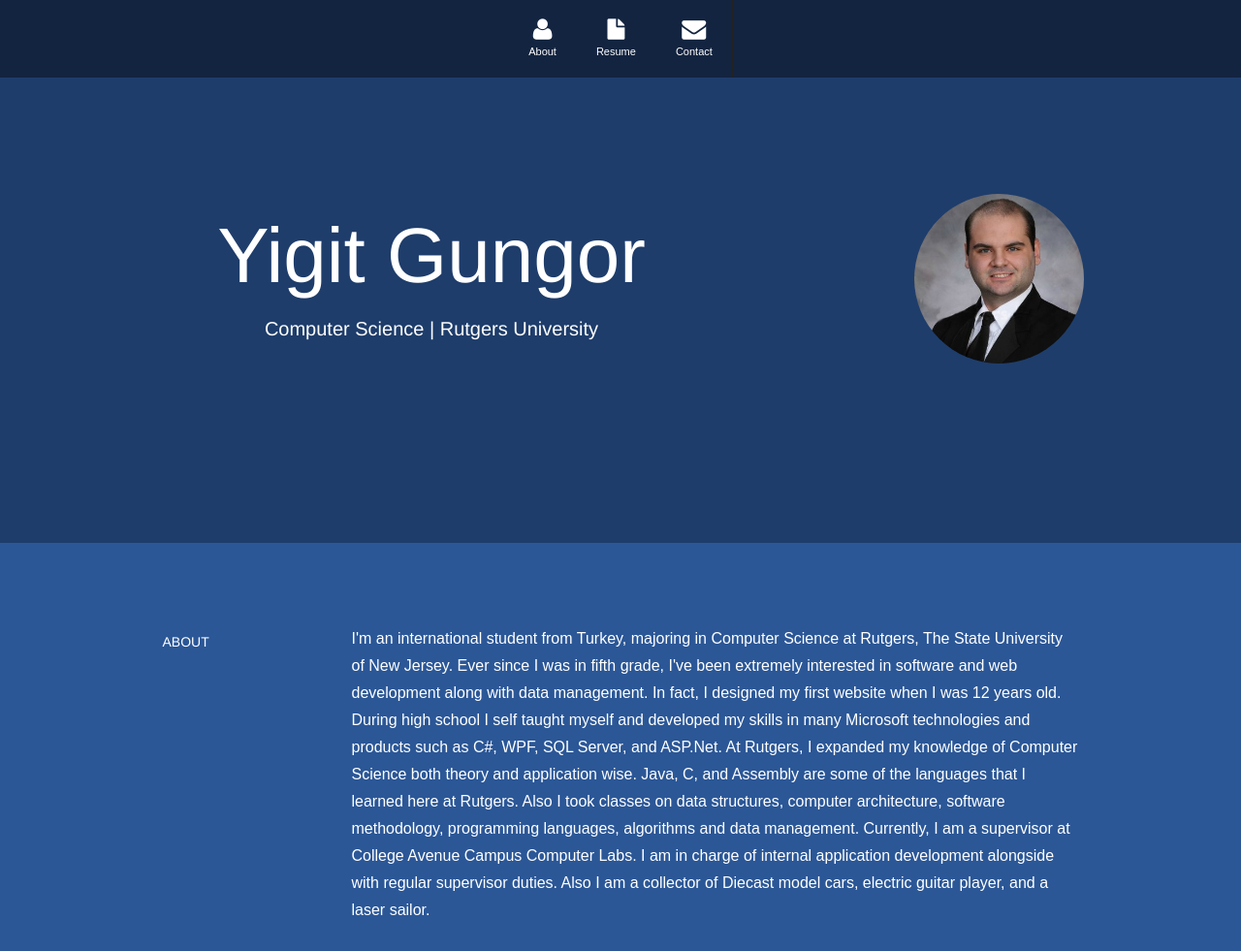
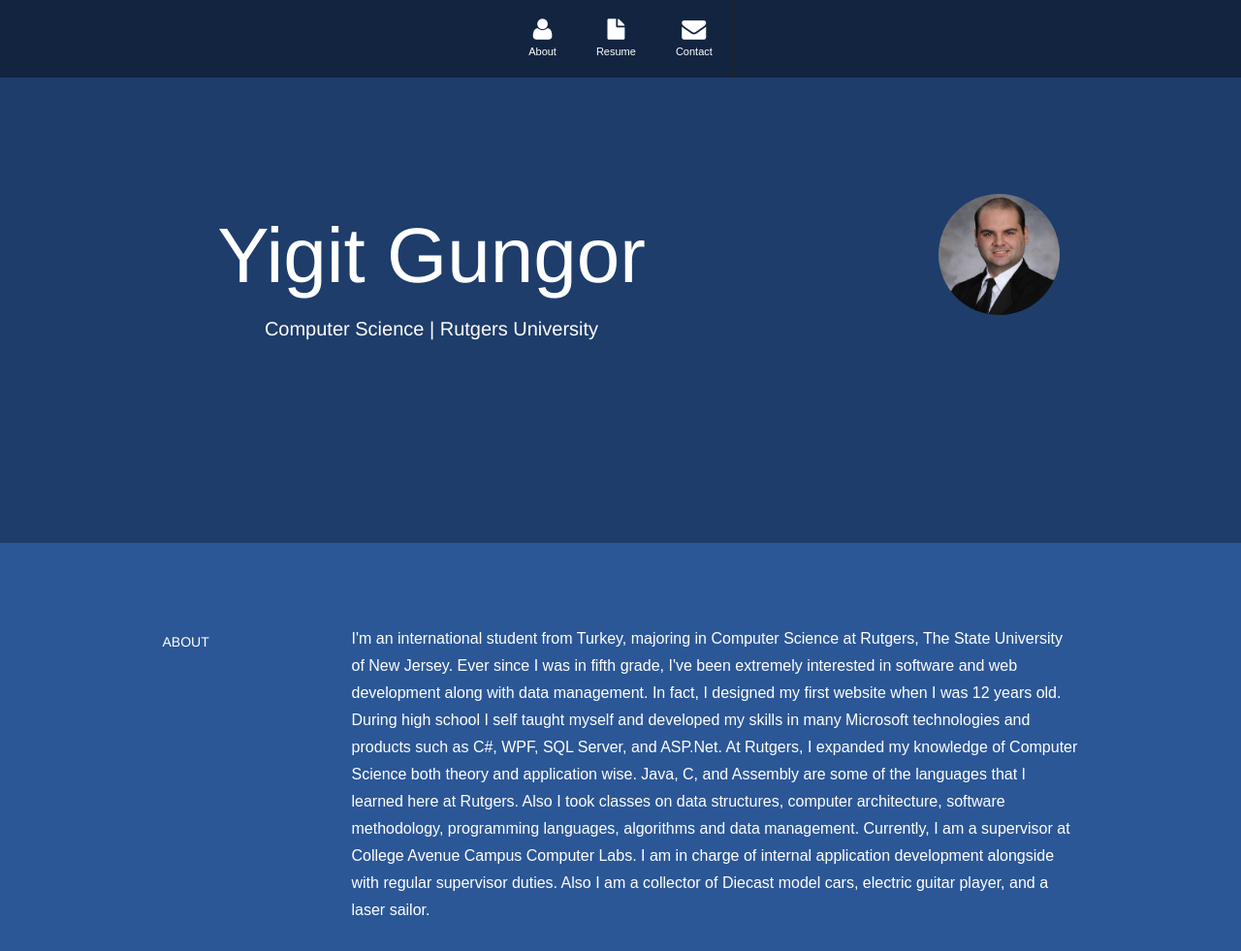
Before and after one commit to ygtgngr/gungor.github.io, a plain HTML site: page index.html in a window 1280 px wide. Shown: the top 981 px of the page at 97% size. Drawn offline with Linux system fonts and the light colour scheme.

Commit message:
Update index.html
img size

```diff
--- a/index.html
+++ b/index.html
@@ -53,7 +53,7 @@
 					<h3>Computer Science | Rutgers University</h3>
 				</div>
 				<div class="col-lg-4 col-md-4">
-					<img src="assets/img/yigit.jpg" style="border-radius: 50%" height=175px width=175px/>
+					<img src="assets/img/yigit.jpg" style="border-radius: 50%" height=125px width=125px/>
 				</div>
 			</div>
 		</div>
```
